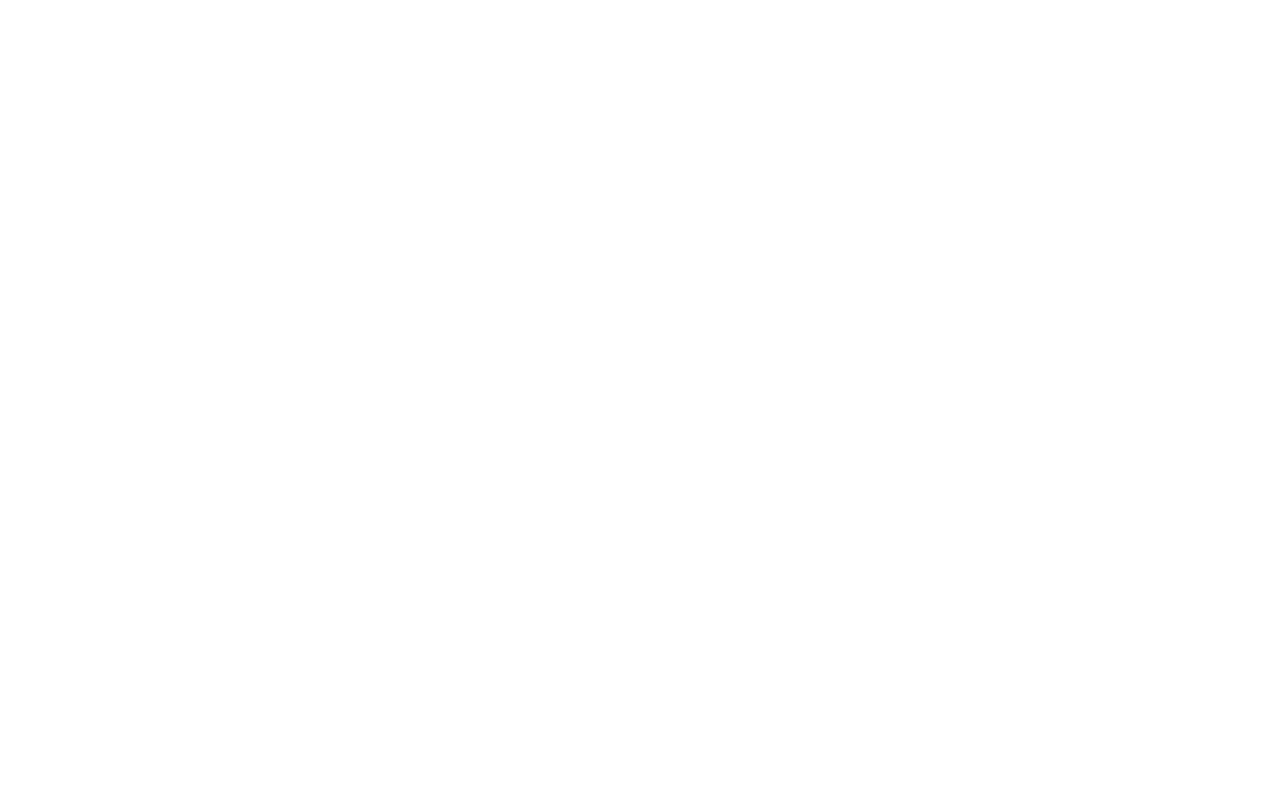
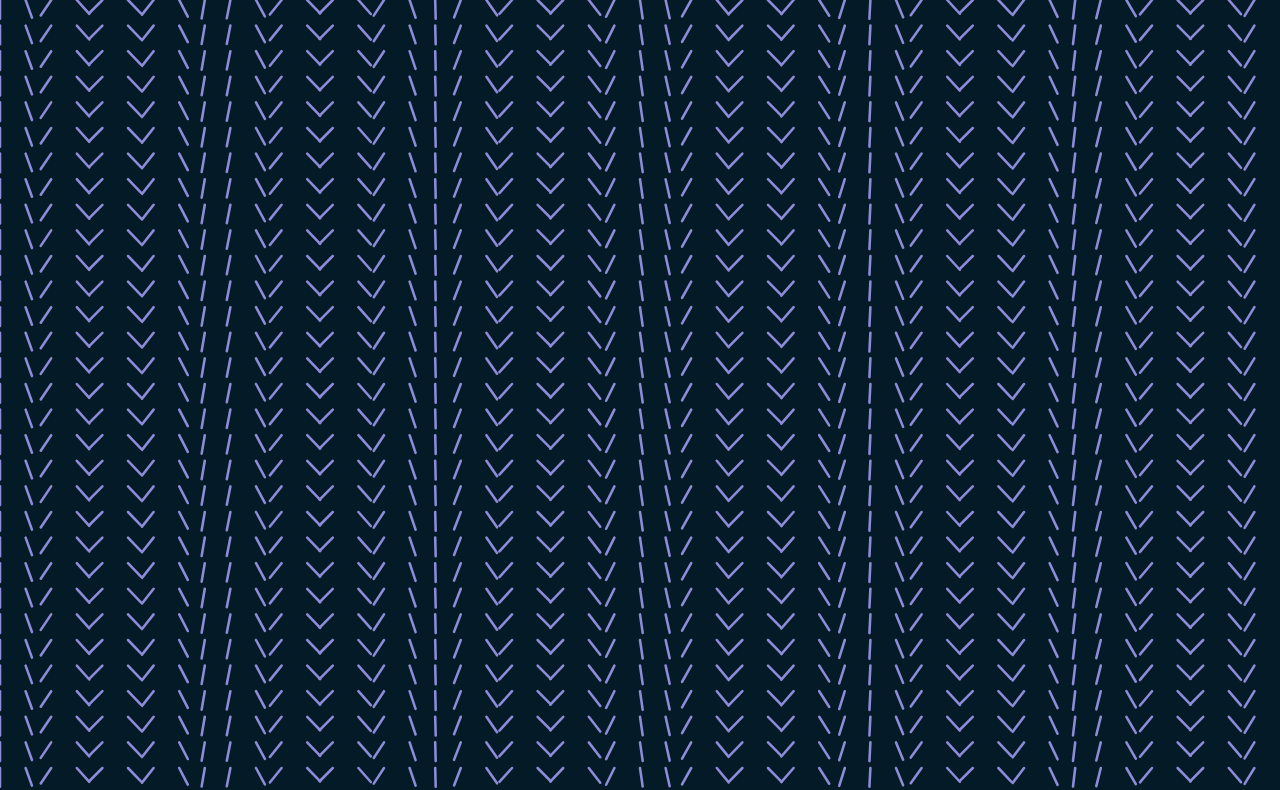
Before and after one commit to Johnrobmiller/code-art-dots-1, a React (Vite) app: page /three in a window 1280 px wide. Before the commit this address had no page. Shown: the top 790 px of the page. Built offline with nearby package versions, Linux system fonts and the light colour scheme.

Commit message:
feat: anim 3 no styles

```diff
--- a/src/Root.tsx
+++ b/src/Root.tsx
@@ -2,8 +2,9 @@
 import Home from './views/Home'
 
 import One from './views/One'
+import Two from './views/Two'
+import Three from './views/Three'
 
-import Two from './views/Two'
 const Root = () => {
 
   return (
@@ -11,6 +12,7 @@
       <Route path='/' element={<Home />} />
       <Route path='/one' element={<One />} />
       <Route path='/two' element={<Two />} />
+      <Route path='/three' element={<Three />} />
     </Routes>
   )
 }
--- a/src/views/Home.tsx
+++ b/src/views/Home.tsx
@@ -6,6 +6,8 @@
       <Link to='/one'>Link to anim one</Link>
       <br/>
       <Link to='/two'>Link to anim two</Link>
+      <br/>
+      <Link to='/three'>Link to anim two</Link>
     </>
   )
 }
--- /dev/null
+++ b/src/views/Three.tsx
@@ -0,0 +1,55 @@
+import _ from 'lodash'
+import { useEffect, useState } from 'react'
+
+const Three = () => {
+
+  const [now, setNow] = useState<number>(20)
+
+  useEffect(() => {
+    const nowInterval = setInterval(() => {
+      setNow(prev => prev + 0.01)
+    }, 50)
+    return () => clearInterval(nowInterval)
+  }, [])
+
+  const xArray = _.times(50)
+  const yArray = _.times(50)
+
+  const dots = xArray.map((x, i) => {
+    return yArray.map((y, j) => {
+      const x1 = i
+      const x2 = i + Math.sin(now * i)
+      const y1 = j
+      const y2 = j + 1
+      const slope = (y2 - y1) / (x2 - x1)
+      const xDiff = x2 - x1
+      const yDiff = y2 - y1
+      const qualifier = Math.sqrt(Math.pow(xDiff, 2) + Math.pow(yDiff, 2))
+
+      return (
+        <line
+          x1={x1}
+          x2={x1 + (xDiff / qualifier) * .73}
+          y1={y1}
+          y2={y1 + (yDiff / qualifier) * .73}
+          // r={(Math.sin(now + ((i & j) - (j / 100))) + 1) / 5}
+          stroke={`hsl(240, 50%, 70%)`}
+          strokeWidth={0.1}
+          strokeLinecap='round'
+        />
+      )
+    })
+  })
+
+  return (
+    <div style={{ backgroundColor: '#051a27'}}>
+      <svg viewBox="0 0 50 50" xmlns="http://www.w3.org/2000/svg">
+        {
+          dots
+        }
+      </svg>
+    </div>
+  )
+}
+
+export default Three
```
